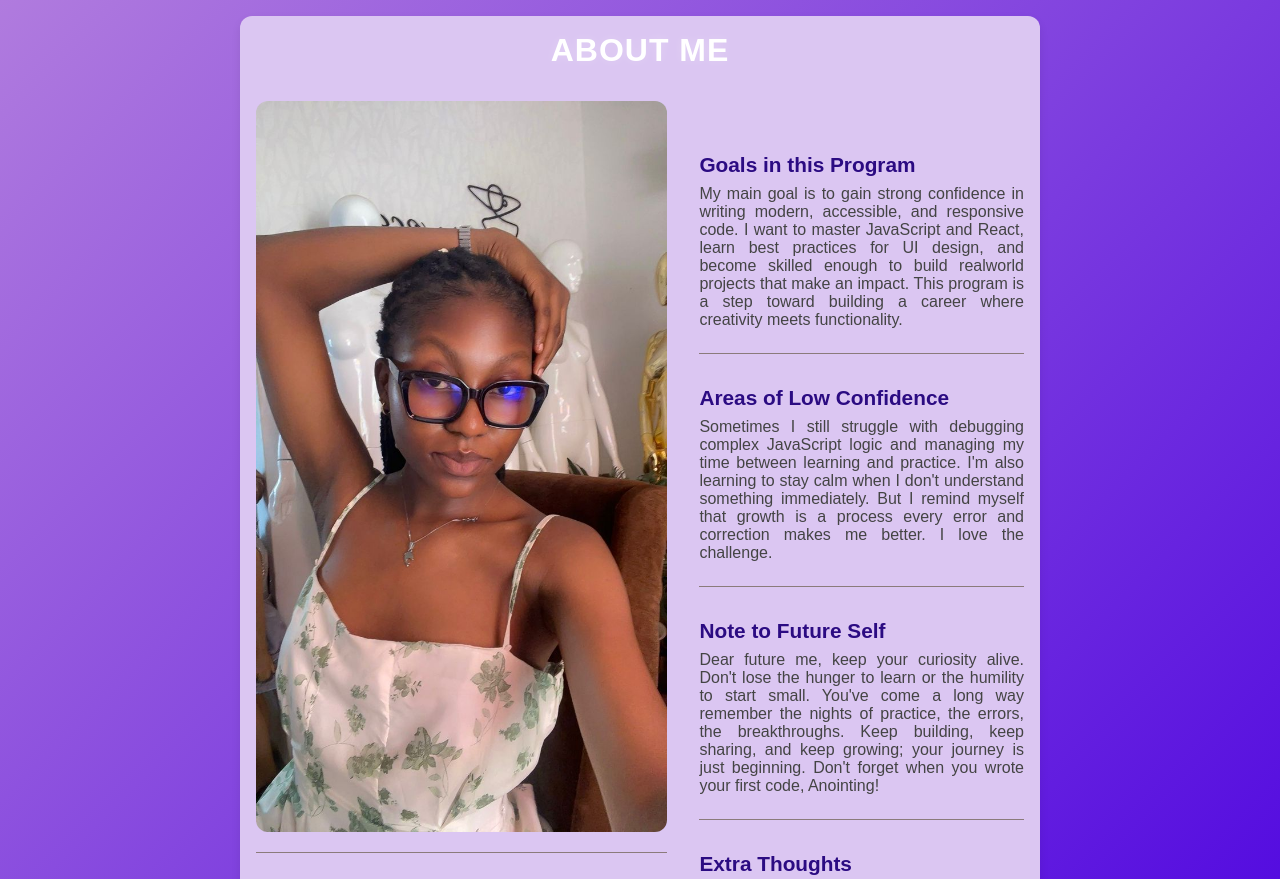
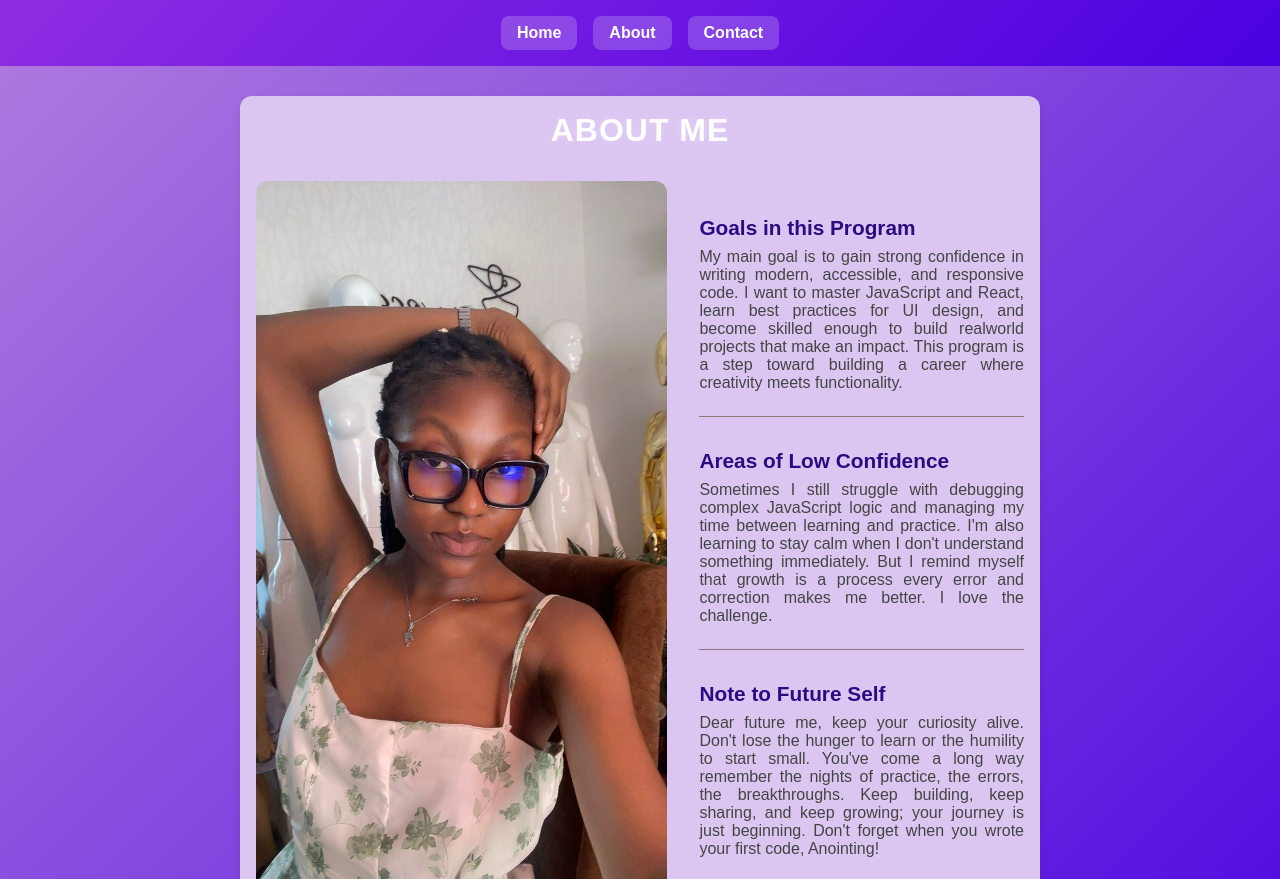
Before and after one commit to BigAnny1/profile-card-hng, a plain HTML site: page about.html in a window 1280 px wide. Shown: the top 879 px of the page. Drawn offline with Linux system fonts and the light colour scheme.

Commit message:
final commit

```diff
--- a/about.html
+++ b/about.html
@@ -7,27 +7,31 @@
     <link rel="stylesheet" href="./css/about.css" />
   </head>
   <body>
-
-    <article data-testid="test-about-page" id="about-container">
+    <nav>
+      <a href="./index.html">Home</a>
+      <a href="./about.html" aria-current="page">About</a>
+      <a href="./contact.html">Contact</a>
+    </nav>
+    <main data-testid="test-about-page" id="about-container">
       <header>
         <h1>ABOUT ME</h1>
       </header>
 
-      <main>
+      <div id="about-wrapper">
         <div id="about-intro">
-          <section>
+          <figure>
             <img
               src="./assets/my photo.jpg"
               alt="Photo of Chidi Anointing Uchechi"
               class="profile-image"
             />
-          </section>
+          </figure>
 
           <section data-testid="test-about-bio">
             <h2>Bio</h2>
             <p>
-              My name is <strong>Chidi Anointing Uchechi</strong>, a creative mind
-              passionate about building beautiful and functional digital
+              My name is <strong>Chidi Anointing Uchechi</strong>, a creative
+              mind passionate about building beautiful and functional digital
               experiences. My journey started from fashion and storytelling, and
               along the way, I discovered how design and technology can blend to
               solve real problems. Now I'm growing as a
@@ -85,7 +89,7 @@
             </p>
           </section>
         </div>
-      </main>
-    </article>
+      </div>
+    </main>
   </body>
 </html>
--- a/css/about.css
+++ b/css/about.css
@@ -15,6 +15,7 @@ body {
   justify-content: center;
   align-items: center;
   flex-direction: column;
+  padding-top: 5rem;
 }
 img {
   width: 400px;
@@ -25,7 +26,7 @@ img {
   object-fit: cover;
 }
 
-main {
+#about-wrapper {
   display: flex;
   justify-content: center;
   align-items: center;
@@ -33,6 +34,32 @@ main {
   gap: 2rem;
 }
 
+nav {
+  position: fixed;
+  top: 0;
+  background: linear-gradient(135deg, #8e2de2, #4a00e0);
+  padding: 1rem 0rem;
+  width: 100%;
+}
+nav {
+  display: flex;
+  justify-content: center;
+  align-items: center;
+  gap: 1rem;
+}
+
+nav a {
+  text-decoration: none;
+  color: #fff;
+  font-weight: 600;
+  background: rgba(255, 255, 255, 0.2);
+  padding: 0.5rem 1rem;
+  border-radius: 8px;
+  border-radius: 8px;
+}
+nav a:hover {
+  background: rgba(255, 255, 255, 0.4);
+}
 #about-container {
   border-radius: 12px;
   padding: 1rem;
@@ -83,7 +110,7 @@ strong {
   body {
     font-size: 1rem;
   }
-  main {
+  #about-wrapper {
     flex-direction: row;
     gap: 2rem;
   }
@@ -94,7 +121,6 @@ strong {
   }
   h1 {
     font-size: 2rem;
-
   }
   img {
     width: 100%;
--- a/css/contact.css
+++ b/css/contact.css
@@ -12,8 +12,44 @@ body {
   display: flex;
   justify-content: center;
   align-items: center;
+  padding-top: 5rem;
 }
 
+nav {
+  position: fixed;
+  top: 0;
+  background: linear-gradient(135deg, #8e2de2, #4a00e0);
+  padding: 1rem 0rem;
+  width: 100%;
+}
+nav {
+  display: flex;
+  justify-content: center;
+  align-items: center;
+  gap: 1rem;
+}
+
+nav a {
+  text-decoration: none;
+  color: #fff;
+  font-weight: 600;
+  background: rgba(255, 255, 255, 0.2);
+  padding: 0.5rem 1rem;
+  border-radius: 8px;
+  border-radius: 8px;
+}
+nav a:hover {
+  background: rgba(255, 255, 255, 0.4);
+}
+
+#about-container {
+  border-radius: 12px;
+  padding: 1rem;
+  box-shadow: 0 4px 10px rgba(0, 0, 0, 0.08);
+  width: 380px;
+  background: #dbc6f2;
+
+}
 /* CONTACT CARD */
 #contact-card {
   width: 600px;
```
Also changed, not shown: contact.html (+5 -3 lines), index.html (+3 -3 lines).
